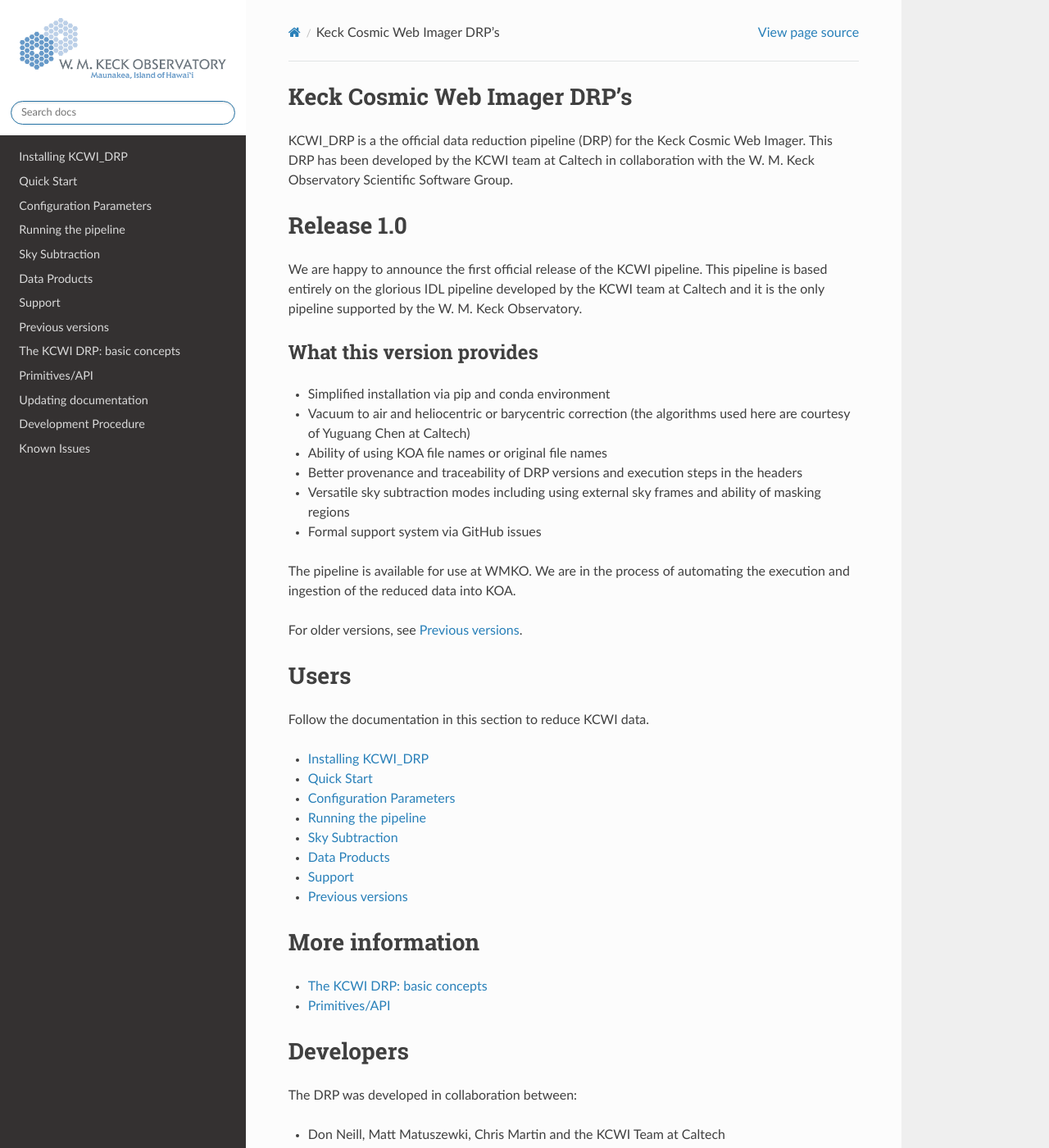
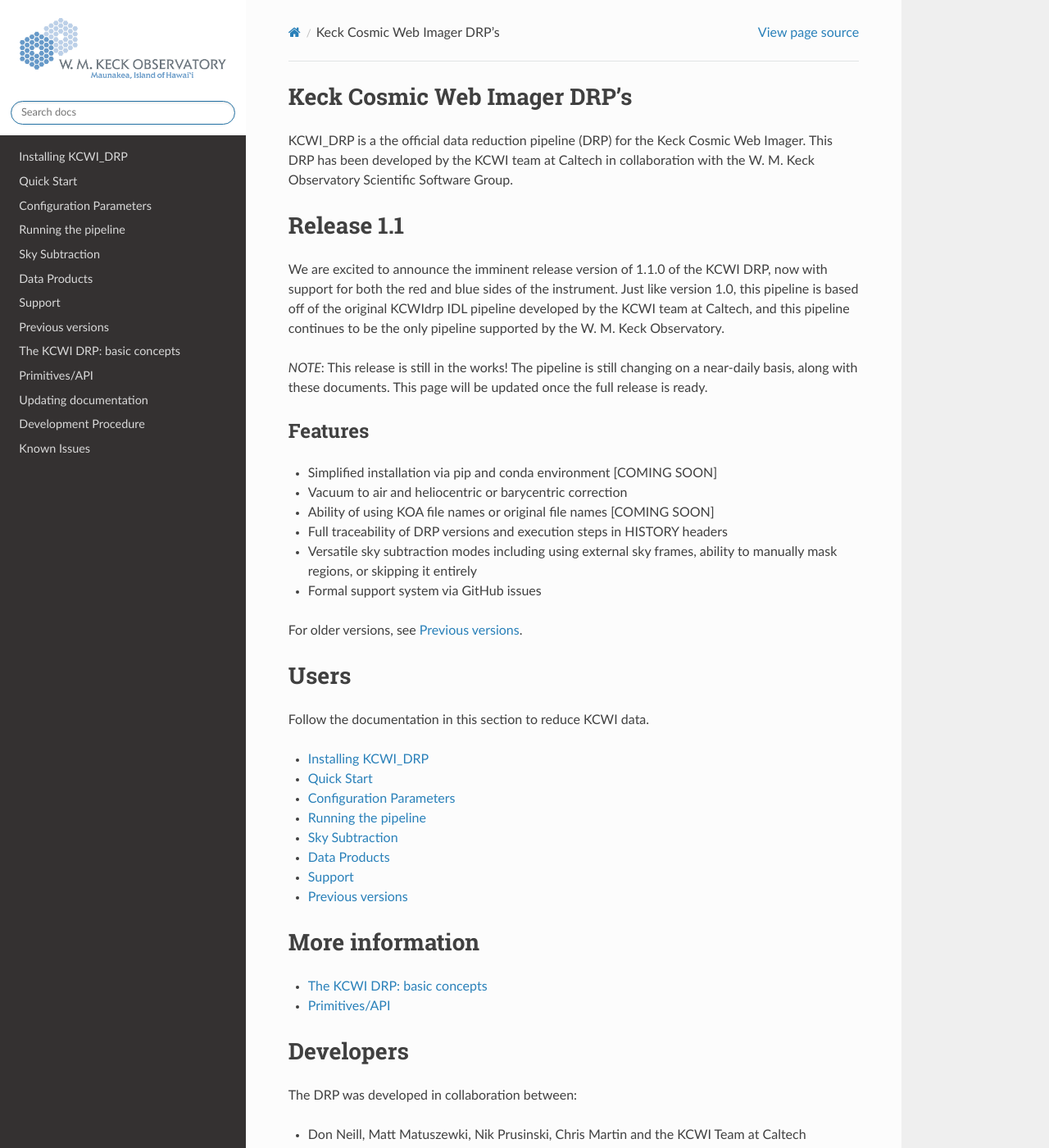
Before and after one commit to Keck-DataReductionPipelines/KCWI_DRP, a Sphinx documentation site: the page built from docs/source/index.rst, in a window 1280 px wide and 1400 px high. Shown: the whole window at 82% size. Built offline with Sphinx 7.4.7 and the Read the Docs theme 2.0.0, drawn with Linux system fonts in a browser that asks for light colours; some of the changed text lies outside the part shown.

Commit message:
update index page

```diff
--- a/docs/source/index.rst
+++ b/docs/source/index.rst
@@ -1,8 +1,3 @@
-.. Keck Cosmic Web Imager DRP documentation master file, created by
-   sphinx-quickstart on Fri May 29 10:09:02 2020.
-   You can adapt this file completely to your liking, but it should at least
-   contain the root `toctree` directive.
-
 Keck Cosmic Web Imager DRP's
 ============================
 
@@ -10,27 +5,30 @@
 This DRP has been developed by the KCWI team at Caltech in
 collaboration with the W. M. Keck Observatory Scientific Software Group.
 
-Release 1.0
+Release 1.1
 ===========
 
-We are happy to announce the first official release of the KCWI pipeline.
-This pipeline is based entirely on the glorious IDL pipeline developed by the KCWI team at Caltech and it is
-the only pipeline supported by the W. M. Keck Observatory.
+We are excited to announce the imminent release version of 1.1.0 of the KCWI DRP, now with support for
+both the red and blue sides of the instrument. Just like version 1.0, this
+pipeline is based off of the original KCWIdrp IDL pipeline developed by the KCWI
+team at Caltech, and this pipeline continues to be the only pipeline supported
+by the W. M. Keck Observatory.
 
-What this version provides
---------------------------
+`NOTE`: This release is still in the works! The pipeline is still changing on a
+near-daily basis, along with these documents. This page will be updated once
+the full release is ready.
 
-* Simplified installation via pip and conda environment
-* Vacuum to air and heliocentric or barycentric correction (the algorithms used here are courtesy of Yuguang Chen at Caltech)
-* Ability of using KOA file names or original file names
-* Better provenance and traceability of DRP versions and execution steps in the headers
-* Versatile sky subtraction modes including using external sky frames and ability of masking regions
+Features
+--------
+
+* Simplified installation via pip and conda environment [COMING SOON]
+* Vacuum to air and heliocentric or barycentric correction
+* Ability of using KOA file names or original file names [COMING SOON]
+* Full traceability of DRP versions and execution steps in HISTORY headers
+* Versatile sky subtraction modes including using external sky frames, ability to manually mask regions, or skipping it entirely
 * Formal support system via GitHub issues
 
-The pipeline is available for use at WMKO. We are in the process of automating the execution and ingestion of the reduced data into KOA.
-
 For older versions, see :doc:`versions`.
-
 
 Users
 =====
@@ -64,8 +62,10 @@
 
 The DRP was developed in collaboration between:
 
-* Don Neill, Matt Matuszewki, Chris Martin and the KCWI Team at Caltech
-* Max Brodheim and Luca Rizzi at W. M. Keck Observatory
+* Don Neill, Matt Matuszewki, Nik Prusinski, Chris Martin and the KCWI Team at Caltech
+* Max Brodheim, Luca Rizzi, and Rosalie McGurk at W. M. Keck Observatory
+
+Vacuum-to-air and helio/barycentric correction algorithms provided by Yuguang Chen at Caltech.
 
 Maintenance and support of the DRP are provided as part of the Data Services Initiative (PI: John O'Meara), in collaboration with the National Aeronautics and Space Administration.
 
```
